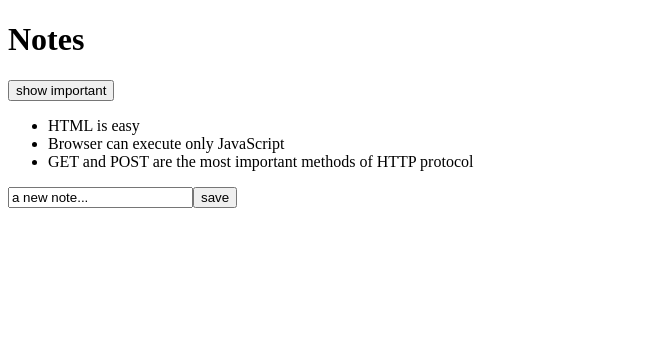
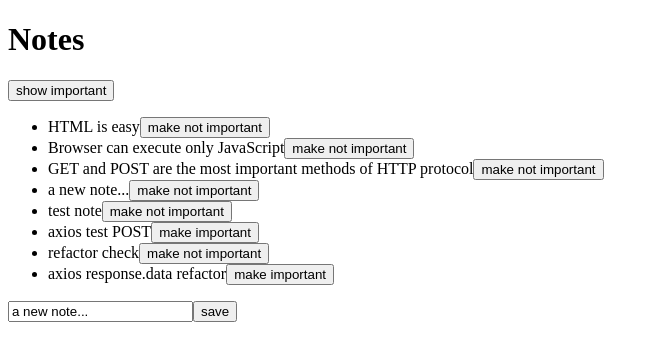
Before and after one commit to Bonkers1234/stack, a React (Vite) app in the folder noteApp/: page / in a window 1280 px wide. Shown: the top 360 px of the page, without its empty margins (0-659 px from the left). Built offline with nearby package versions, Linux system fonts and the light colour scheme; data requests are answered from the project's data file.

Commit message:
noteApp continued

```diff
--- /dev/null
+++ b/noteApp/db.json
@@ -0,0 +1,44 @@
+{
+  "notes": [
+    {
+      "id": "1",
+      "content": "HTML is easy",
+      "important": true
+    },
+    {
+      "id": "2",
+      "content": "Browser can execute only JavaScript",
+      "important": true
+    },
+    {
+      "id": "3",
+      "content": "GET and POST are the most important methods of HTTP protocol",
+      "important": true
+    },
+    {
+      "id": "497b",
+      "content": "a new note...",
+      "important": true
+    },
+    {
+      "id": "e102",
+      "content": "test note",
+      "important": true
+    },
+    {
+      "id": "b4ef",
+      "content": "axios test POST",
+      "important": false
+    },
+    {
+      "id": "0af6",
+      "content": "refactor check",
+      "important": true
+    },
+    {
+      "id": "dd2a",
+      "content": "axios response.data refactor",
+      "important": false
+    }
+  ]
+}
--- a/noteApp/package.json
+++ b/noteApp/package.json
@@ -7,9 +7,11 @@
     "dev": "vite",
     "build": "vite build",
     "lint": "eslint .",
-    "preview": "vite preview"
+    "preview": "vite preview",
+    "server": "json-server -p 3001 db.json"
   },
   "dependencies": {
+    "axios": "^1.10.0",
     "react": "^19.1.0",
     "react-dom": "^19.1.0"
   },
@@ -22,6 +24,7 @@
     "eslint-plugin-react-hooks": "^5.2.0",
     "eslint-plugin-react-refresh": "^0.4.20",
     "globals": "^16.3.0",
+    "json-server": "^1.0.0-beta.3",
     "vite": "^7.0.4"
   }
 }
--- a/noteApp/src/App.jsx
+++ b/noteApp/src/App.jsx
@@ -1,29 +1,58 @@
 
-import { useState } from "react"
+import { useState, useEffect } from "react"
+import noteServices from './services/notes'
 
 import Note from "./components/Note"
 
-const App = (props) => {
-  const [notes, setNotes] = useState(props.notes)
+const App = () => {
+  const [notes, setNotes] = useState([])
   const [newNote, setNewNote] = useState('a new note...')
   const [showAll, setShowAll] = useState(true)
 
+  useEffect(() => {
+    noteServices
+      .getAll()
+      .then(initialNotes => {
+        setNotes(initialNotes)
+      })
+  }, [])
+
   const addNote = (event) => {
     event.preventDefault()
-    console.log('button clicked', event.target)
     const noteObject = {
       content: newNote,
       important: Math.random() < 0.5,
-      id: String(notes.length + 1)
     }
 
-    setNotes(notes.concat(noteObject))
-    setNewNote('')
+    noteServices
+      .create(noteObject)
+      .then(returnedNote => {
+        setNotes(notes.concat(returnedNote))
+        setNewNote('')
+      })
   }
 
   const handleNoteChange = (event) => {
     console.log(event.target.value)
     setNewNote(event.target.value)
+  }
+
+  const toggleImportance = (id) => {
+    const note = notes.find(n => n.id === id)
+    const changedNote = {...note, important: !note.important}
+
+    noteServices
+      .update(id, changedNote)
+      .then(returnedNote => {
+        setNotes(notes.map(n => n.id === id ? returnedNote : n))
+      })
+      .catch(error => {
+        console.log('Error: ', error)
+        alert(
+          `The note '${note.content}' was already deleted from server!`
+        )
+        setNotes(notes.filter(n => n.id !== id))
+      })
   }
 
   const notesToShow = showAll
@@ -40,7 +69,11 @@ const App = (props) => {
       </div>
       <ul>
         {notesToShow.map(note =>
-          <Note key={note.id} note={note} />
+          <Note
+            key={note.id}
+            note={note}
+            toggleImportance={() => toggleImportance(note.id)}
+          />
         )}
       </ul>
       <form onSubmit={addNote}>
--- a/noteApp/src/components/Note.jsx
+++ b/noteApp/src/components/Note.jsx
@@ -1,8 +1,11 @@
 
-const Note = ({ note }) => {
+const Note = ({ note, toggleImportance }) => {
+  const label = note.important
+    ? 'make not important' : 'make important'
   return (
     <li>
       {note.content}
+      <button onClick={toggleImportance}>{label}</button>
     </li>
   )
 }
--- a/noteApp/src/main.jsx
+++ b/noteApp/src/main.jsx
@@ -3,24 +3,6 @@ import { createRoot } from 'react-dom/client'
 
 import App from './App.jsx'
 
-const notes = [
-  {
-    id: 1,
-    content: 'HTML is easy',
-    important: true
-  },
-  {
-    id: 2,
-    content: 'Browser can execute only JavaScript',
-    important: false
-  },
-  {
-    id: 3,
-    content: 'GET and POST are the most important methods of HTTP protocol',
-    important: true
-  }
-]
-
 createRoot(document.getElementById('root')).render(
-  <App notes={notes} />
+  <App />
 )
--- /dev/null
+++ b/noteApp/src/services/notes.js
@@ -0,0 +1,24 @@
+
+import axios from 'axios'
+const baseUrl = `http://localhost:3001/notes`
+
+const getAll = () => {
+  const request = axios.get(baseUrl)
+  return request.then(response => response.data)
+}
+
+const create = newObject => {
+  const request =  axios.post(baseUrl, newObject)
+  return request.then(response => response.data)
+}
+
+const update = (id, newObject) => {
+  const request = axios.put(`${baseUrl}/${id}`, newObject)
+  return request.then(response => response.data)
+}
+
+export default {
+  getAll,
+  create,
+  update
+}
```
Also changed, not shown: 1 other file (tests, documents, lock files or other folders).
